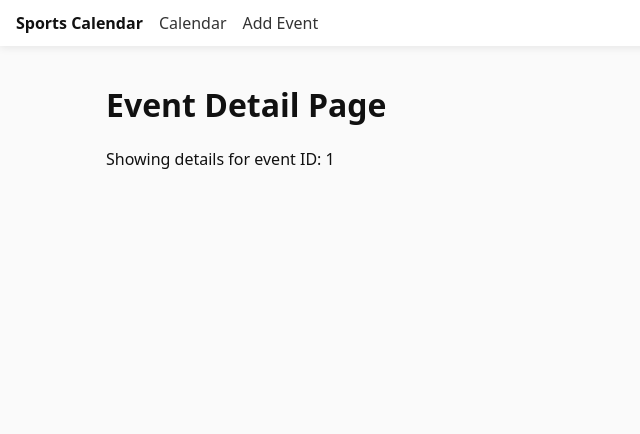
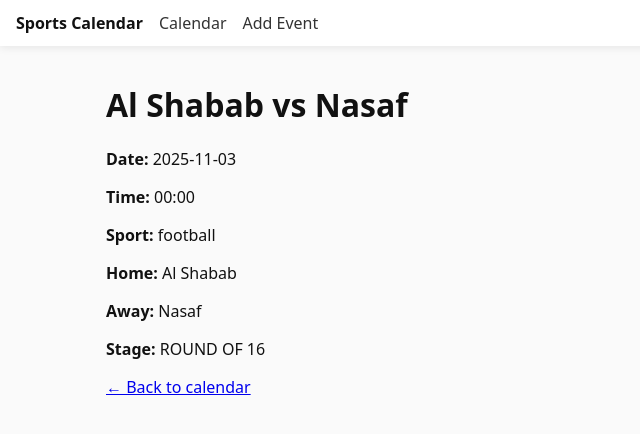
Before and after one commit to xmarlis/sportradar-coding-exercise, a React (Vite) app: page /event/1 in a window 1280 px wide. Shown: the top 434 px of the page, without its empty margins (0-640 px from the left). Built offline with nearby package versions, Linux system fonts and the light colour scheme.

Commit message:
feat: add event detail page with dynamic route

```diff
--- a/src/pages/EventDetailPage.jsx
+++ b/src/pages/EventDetailPage.jsx
@@ -1,11 +1,30 @@
-import { useParams } from "react-router-dom";
+import { useParams, Link } from "react-router-dom";
+import useEvents from "../hooks/useEvents.jsx";
 
 export default function EventDetailPage() {
   const { id } = useParams();
+  const { getEventById } = useEvents();
+  const event = getEventById(id);
+
+  if (!event) {
+    return (
+      <div>
+        <p>Event not found.</p>
+        <Link to="/">Back to calendar</Link>
+      </div>
+    );
+  }
+
   return (
     <div>
-      <h1>Event Detail Page</h1>
-      <p>Showing details for event ID: {id}</p>
+      <h1>{event.title}</h1>
+      <p><strong>Date:</strong> {event.date}</p>
+      <p><strong>Time:</strong> {event.time}</p>
+      <p><strong>Sport:</strong> {event.sport}</p>
+      {event.homeTeam && <p><strong>Home:</strong> {event.homeTeam}</p>}
+      {event.awayTeam && <p><strong>Away:</strong> {event.awayTeam}</p>}
+      {event.stage && <p><strong>Stage:</strong> {event.stage}</p>}
+      <Link to="/">← Back to calendar</Link>
     </div>
   );
 }
```
